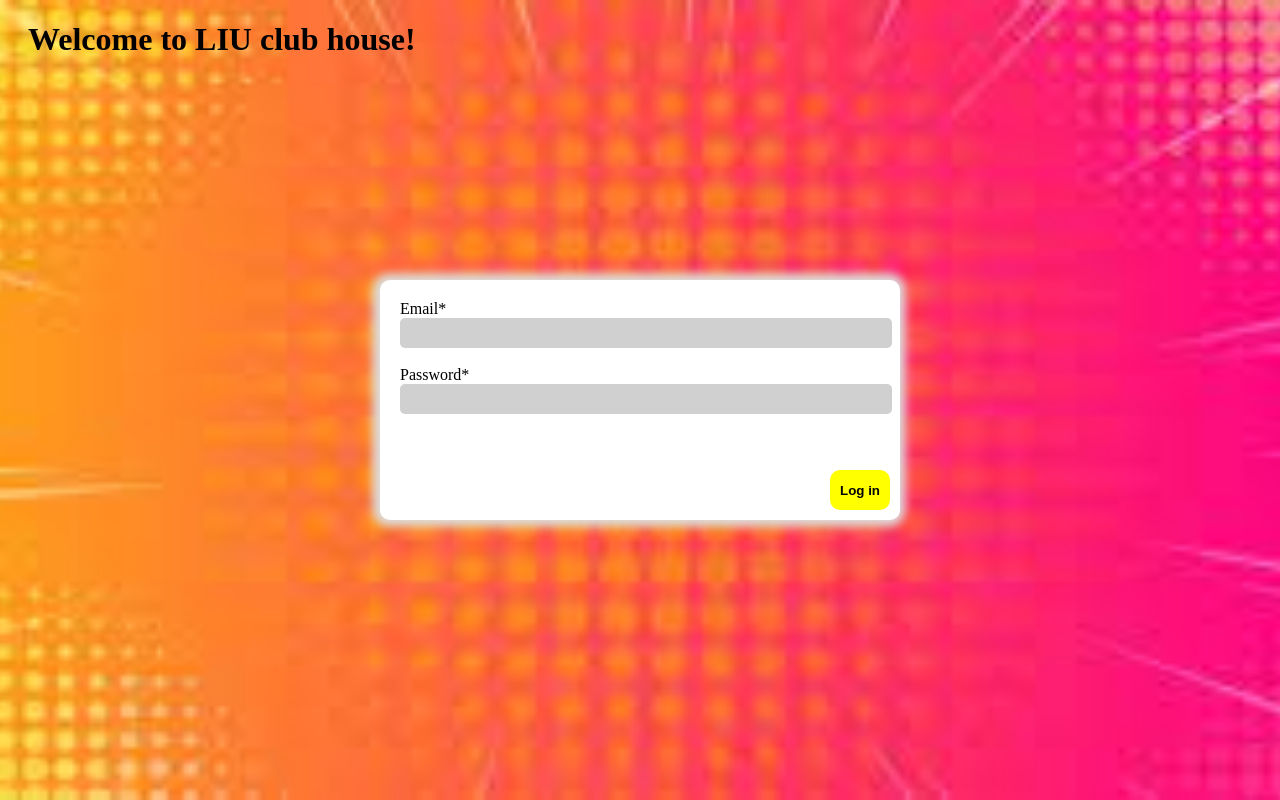
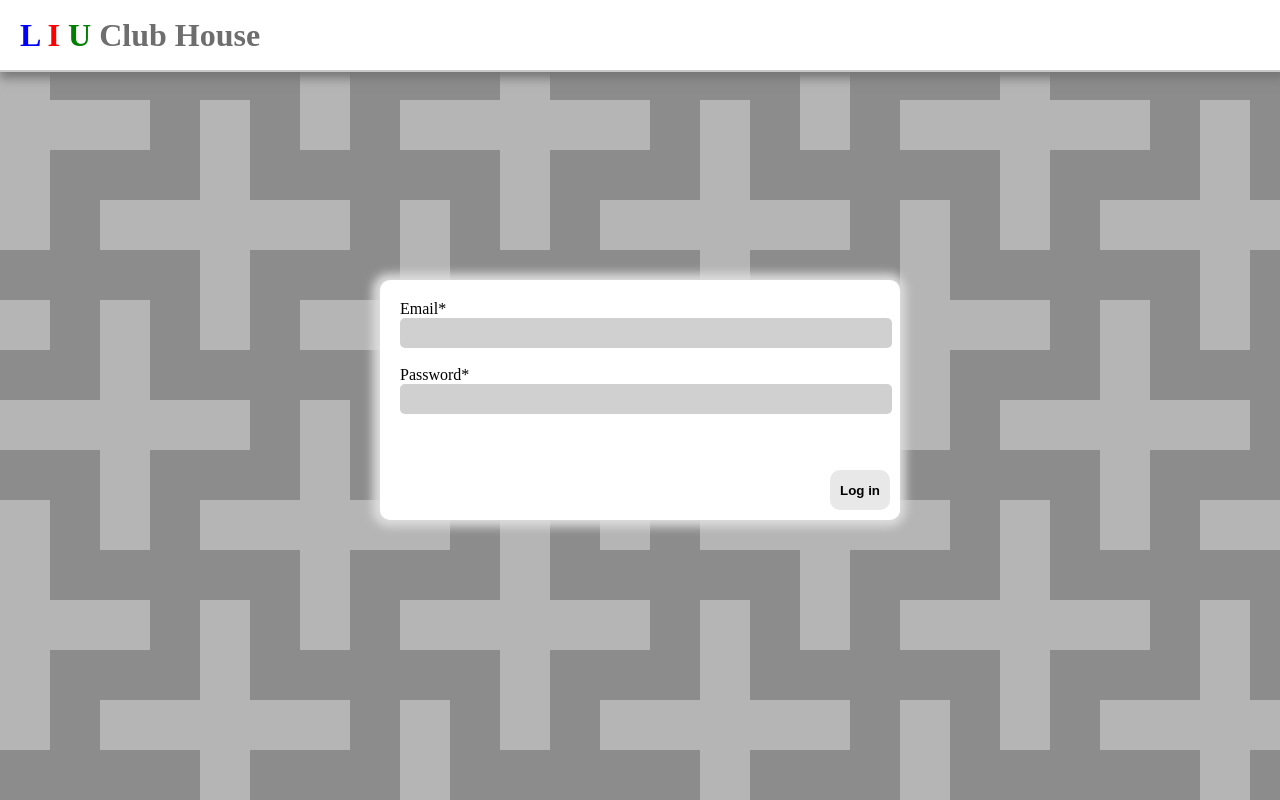
Before and after one commit to St-Daniel-H/UniProject, a plain HTML site: page Pages/LoginPage/login.html in a window 1280 px wide. Drawn offline with Linux system fonts and the light colour scheme.

Commit message:
Fixed login page

```diff
--- a/Pages/LoginPage/login.css
+++ b/Pages/LoginPage/login.css
@@ -1,9 +1,19 @@
 body{
-    background: URL("../../images/loginBackGround.jpg") no-repeat center center fixed;
-    -webkit-background-size: cover;
-    -moz-background-size: cover;
-    -o-background-size: cover;
-    background-size: cover;
+    background:
+    conic-gradient(at 10% 50%,#0000 75%,#b5b5b5 0),
+    conic-gradient(at 10% 50%,#0000 75%,#b5b5b5 0) calc(1*100px) calc(3*100px),
+    conic-gradient(at 10% 50%,#0000 75%,#b5b5b5 0) calc(2*100px) calc(1*100px),
+    conic-gradient(at 10% 50%,#0000 75%,#b5b5b5 0) calc(3*100px) calc(4*100px),
+    conic-gradient(at 10% 50%,#0000 75%,#b5b5b5 0) calc(4*100px) calc(2*100px),
+    conic-gradient(at 50% 10%,#0000 75%,#b5b5b5 0) 0 calc(4*100px),
+    conic-gradient(at 50% 10%,#0000 75%,#b5b5b5 0) calc(1*100px) calc(2*100px),
+    conic-gradient(at 50% 10%,#0000 75%,#b5b5b5 0) calc(2*100px) 0,
+    conic-gradient(at 50% 10%,#0000 75%,#b5b5b5 0) calc(3*100px) calc(3*100px),
+    conic-gradient(at 50% 10%,#0000 75%,#b5b5b5 0) calc(4*100px) calc(1*100px),
+    #8c8c8c;
+background-size: 500px 500px;
+margin:0;
+padding:0;
 }
 h1{
     margin-left:20px;
@@ -40,7 +50,7 @@ form{
     border: 0;
 }
 #submit{
-    background-color: yellow;
+    background-color: rgb(232, 232, 232);
     height:40px;
     width:60px;
     border:none;
@@ -52,7 +62,7 @@ form{
     transition:0.5s;
 }
 #submit:hover{
-    background-color: pink;
+    background-color: gray;
     color:white;
 }
 .hidden{
@@ -61,3 +71,22 @@ form{
 #alert{
     color:red;
 }
+#loginTop{
+    width:100%;
+    height:70px;
+    border-bottom:2px solid rgb(201, 201, 201);
+    -webkit-box-shadow: 3px 3px 10px 3px #757575;
+    -moz-box-shadow: 3px 3px 10px 3px #757575;
+    box-shadow: 3px 3px 10px 3px #757575;
+    display:flex;
+    align-content: center;
+    justify-content: space-between;
+    align-items: center;
+    position:fixed;
+    z-index: 2;
+    top:0;
+    background-color: white;
+}
+#loginTop h2{
+    margin-left:2rem;
+}
--- a/Pages/LoginPage/login.html
+++ b/Pages/LoginPage/login.html
@@ -8,7 +8,14 @@
         <link rel="stylesheet" href="login.css">
     </head>
     <body>
-        <h1>Welcome to LIU club house!</h1>
+        <div id="loginTop">
+            <h1>
+                <span style="color: blue">L</span>
+                <span style="color: red">I</span>
+                <span style="color: green">U</span>
+                <span style="color: rgb(110, 110, 110)"> Club House</span>
+            </h1>
+        </div>
         <div id="formContainer">
             <form>
                 <label for="email">Email*</label>
--- a/Pages/sideBar.css
+++ b/Pages/sideBar.css
@@ -8,8 +8,7 @@
     }
 
 #activeSideBar{
-    background-color: blue;
-    border: 2px solid red;
+    background-color: rgba(0, 115, 255, 0.666);
     color:white;
     border-top-right-radius: 25px;
     border-bottom-right-radius: 25px;
```
